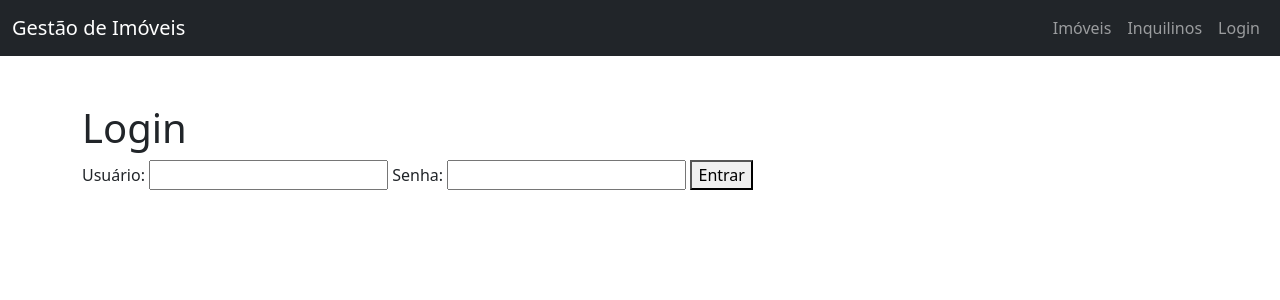
After one commit to jod-alef/backend-SENAC, a Django app: page /login/ in a window 1280 px wide. The commit adds this page. Shown: the top 300 px of the page. Run offline with Django 5.2, Linux system fonts and the light colour scheme.

Commit message:
Commit com sistema funcional.

```diff
--- a/imoveis/models.py
+++ b/imoveis/models.py
@@ -24,7 +24,6 @@ class Inquilino(models.Model):
     def __str__(self):
         return f"{self.nome} - {self.imovel.endereco}"
 
-
 # Modelo para Alugueis
 
 class Aluguel(models.Model):
--- /dev/null
+++ b/imoveis/templates/imoveis/base.html
@@ -0,0 +1,50 @@
+<!DOCTYPE html>
+<html lang="pt-br">
+<head>
+    <meta charset="UTF-8">
+    <meta name="viewport" content="width=device-width, initial-scale=1.0">
+    <title>{% block title %} Sistema de Gestão de Imóveis {% endblock %}</title>
+    <link href="https://cdn.jsdelivr.net/npm/bootstrap@5.3.3/dist/css/bootstrap.min.css" rel="stylesheet"
+          crossorigin="anonymous">
+
+    <!-- Custom Styles -->
+    <link rel="stylesheet" href="% static 'imoveis/css/style.css' %">
+    {% block extra_head %}{% endblock %}
+</head>
+<body>
+    <nav class="navbar navbar-expand-lg navbar-dark bg-dark">
+        <div class="container-fluid">
+            <a class="navbar-brand" href="{% url 'index' %}">Gestão de Imóveis</a>
+            <div class="collapse navbar-collapse" id="navbarNav">
+                <ul class="navbar-nav ms-auto">
+                    <li class="nav-item">
+                        <a class="nav-link" href="{% url 'list-imoveis' %}">Imóveis</a>
+                    </li>
+                    <li class="nav-item">
+                        <a class="nav-link" href="{% url 'list-inquilinos' %}">Inquilinos</a>
+                    </li>
+                    {% if request.user.is_authenticated %}
+                    <li class="nav-item">
+                        <a class="nav-link" href="{% url 'logout' %}">Logout</a>
+                    </li>
+                    {% else %}
+                    <li class="nav-item">
+                        <a class="nav-link" href="{% url 'login' %}">Login</a>
+                    </li>
+                    {% endif %}
+                </ul>
+
+            </div>
+
+        </div>
+
+    </nav>
+<div class="container mt-5">
+    {% block content %}{% endblock %}
+</div>
+
+<script src="https://cdn.jsdelivr.net/npm/bootstrap@5.3.3/dist/js/bootstrap.bundle.min.js"
+        crossorigin="anonymous"></script>
+{% block extra_js %}{% endblock %}
+</body>
+</html>
--- /dev/null
+++ b/imoveis/templates/imoveis/login.html
@@ -0,0 +1,16 @@
+{% extends 'imoveis/base.html' %}
+{% block title %}Imoveis INC - Login{% endblock %}
+{% block content %}
+<h1>Login</h1>
+<form method="post">
+    {% csrf_token %}
+    <label for="username">Usuário:</label>
+    <input type="text" name="username" id="username">
+    <label for="password">Senha:</label>
+    <input type="password" name="password" id="password">
+    <button type="submit">Entrar</button>
+</form>
+{% if error %}
+<p style="color:red">Erro no usuário ou senha</p>
+{% endif %}
+{% endblock %}
--- a/imoveis/urls.py
+++ b/imoveis/urls.py
@@ -4,6 +4,8 @@ from . import views
 
 urlpatterns = [
     path('', views.index, name='index'),
+    path('login/', views.user_login, name='login'),
+    path('logout/', views.user_logout, name='logout'),
     path('imoveis/', views.list_imoveis, name='list-imoveis'),
     path('imoveis/editar/<int:imovel_id>', views.editar_imovel, name='editar_imovel'),
     path('imoveis/excluir/<int:imovel_id>', views.excluir_imovel, name='excluir_imovel'),
--- a/imoveis/views.py
+++ b/imoveis/views.py
@@ -1,4 +1,5 @@
 from django.contrib.auth import authenticate, login, logout
+from django.contrib.auth.decorators import login_required
 from django.http import HttpResponseRedirect
 from django.shortcuts import render, get_object_or_404, redirect
 from django.urls import reverse
@@ -17,6 +18,7 @@ def list_imoveis(request):
     return render(request, 'imoveis/list_imoveis.html', {'imoveis': imoveis})
 
 
+@login_required
 def editar_imovel(request, imovel_id):
     imovel = get_object_or_404(Imovel, id=imovel_id)
 
@@ -29,6 +31,7 @@ def editar_imovel(request, imovel_id):
     return render(request, 'imoveis/editar_imovel.html', {'form': form})
 
 
+@login_required
 def excluir_imovel(request, imovel_id):
     imovel = get_object_or_404(Imovel, id=imovel_id)
 
@@ -38,6 +41,7 @@ def excluir_imovel(request, imovel_id):
     return render(request, 'imoveis/excluir_imoveis.html', {'imovel': imovel})
 
 
+@login_required
 def list_inquilinos(request):
     inquilinos = Inquilino.objects.all()
     return render(request, 'imoveis/list_inquilinos.html', {'inquilinos': inquilinos})
@@ -57,6 +61,7 @@ def user_login(request):
     return render(request, 'imoveis/login.html')
 
 
+@login_required
 def user_logout(request):
     logout(request)
     return HttpResponseRedirect(reverse('index'))
```
Also changed, not shown: imoveis/templates/imoveis/editar_imovel.html (+6 -7 lines), imoveis/templates/imoveis/index.html (+8 -15 lines), imoveis/templates/imoveis/list_imoveis.html (+16 -21 lines), imoveis/templates/imoveis/list_inquilinos.html (+24 -12 lines), imoveis/admin.py (line endings or trailing spaces), imoveis/static/imoveis/css/style.css (added).
